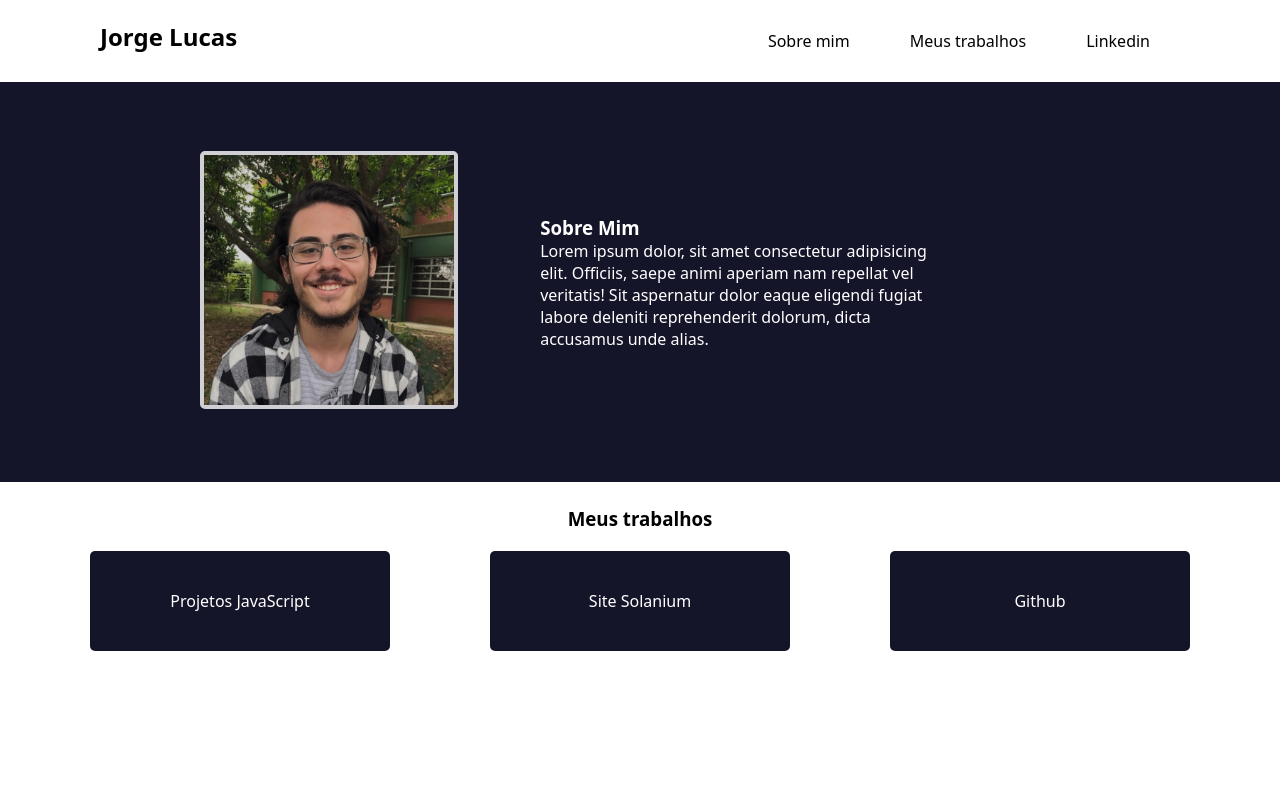
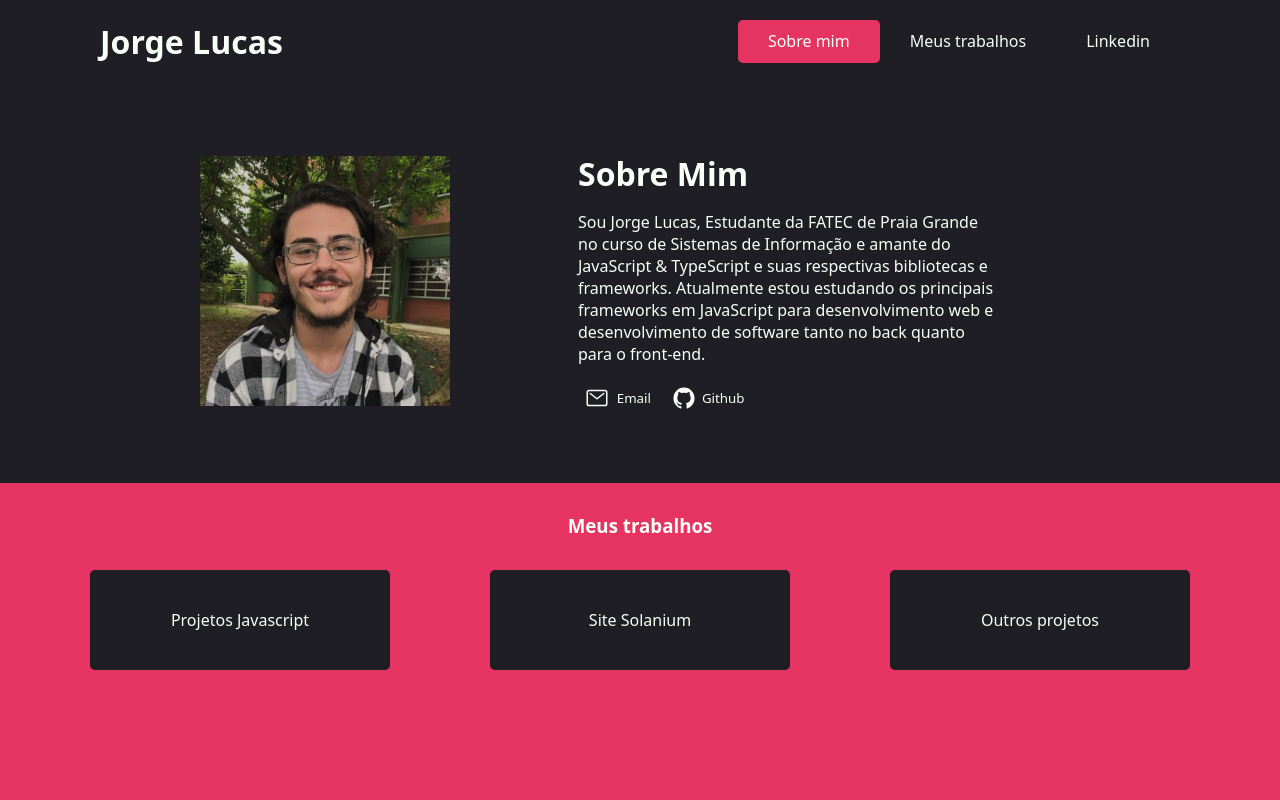
Before and after one commit to OTrigo/otrigo.github.io, a plain HTML site: page index.html in a window 1280 px wide. Shown: the top 800 px of the page. Drawn offline with nearby package versions, Linux system fonts and the light colour scheme.

Commit message:
Desenvolvimento do portfólio
Mudança na paleta de cores e aprimoramento de partes do CSS

```diff
--- a/assets/css/style.css
+++ b/assets/css/style.css
@@ -1,3 +1,38 @@
+:root{
+    --titulo:#eacdc2;
+    --texto:#f7fff7;
+    --fundo: #1e1e24;
+    --fundo-hover:white;
+    --texto-hover:black;
+    --fundo-claro:#E63462
+    --borda:#f7fff7;
+
+    --fundo2:#1e1e24;
+    --fundo3:#E63462;
+
+    --azul:#E63462;
+}
+
+/* Scroll */
+
+/* width */
+::-webkit-scrollbar {
+    width: 10px;
+  }
+
+  /* Track */
+  ::-webkit-scrollbar-track {
+    box-shadow: inset 0 0 5px var(--fundo);
+    border-radius: 10px;
+    background:var(--fundo-claro)
+  }
+
+  /* Handle */
+  ::-webkit-scrollbar-thumb {
+    background: var(--fundo3);
+    border-radius: 0px;
+  }
+
 *{
     padding: 0;
     margin: 0;
@@ -5,20 +40,26 @@
     scroll-behavior: smooth;
 }
 
+*::selection {
+    color: var(--titulo);
+    background-color: var(--fundo);
+  }
+
 body{
-    background-color: #15152A;
+    background-color: var(--fundo);
 }
 
 nav a:hover{
-    background-color: #15152A;
-    padding: 100% 10px;
+    background-color: var(--fundo3);
+    padding: 10% 10px;
     color: white;
     transition: all 0.2s ease-in-out;
+    border-radius:5px
 }
 
 a{
     text-decoration: none;
-    color: inherit ;
+    color: var(--texto) ;
 }
 
 nav{
@@ -36,17 +77,30 @@ main{
     flex-direction: row;
     justify-content: space-between;
     padding: 20px 100px;
-    background-color: white;
+    background-color: var(--fundo2);
+    color:var(--texto);
 }
 
-ul{
+.logo{
+    font-size:2rem;
+}
+
+ul.links{
     display: flex;
     flex-direction: row;
+}
+
+ul.links li:first-child{
+    background-color: var(--fundo3);
+    color: white;
+    transition: all 0.2s ease-in-out;
+    border-radius:5px
 }
 
 li{
     list-style-type: none;
     padding: 10px 30px;
+    font-size:1rem;
 }
 
 #hamburger, #icon-burg{
@@ -54,7 +108,7 @@ li{
 }
 
 #sobre-mim{
-    background-color: #15152A;
+    background-color: var(--fundo2);
     display: flex;
     align-items: center;
     height: 400px;
@@ -68,33 +122,81 @@ article.sobre-esquerdo{
 article.sobre-esquerdo img#perfil-imagem{
     height: 250px;
     width: 250px;
-    border: 4px solid white;
-    border-radius: 5px;
+}
+
+article.sobre-esquerdo::before{
+   background-color:var(--texto);
+   width:100%;
+   height:100%;
 }
 
 img#perfil-imagem{
     opacity: 0.8;
     transition: all 0.3s ease-in-out;
     margin-left: 50px;
+    border:0rem solid;
 }
 
 img#perfil-imagem:hover{
     opacity: 1;
     cursor: pointer;
+    border:1rem var(--fundo-hover) solid;
     transition: all 0.3s ease-in-out;
 }
 
 article.sobre-direito{
-    color: white;
+    color: var(--texto);
+    margin-left:10%;
 }
 
 article.sobre-direito p.text, article.sobre-direito h1.title{
-    width: 50%;
-    margin-left: 10%;
+    width: 60%;
+}
+
+article.sobre-direito h1.title{
+    font-size:2rem;
+    margin-bottom:0.5rem;
+    padding-bottom:0.5rem;
+}
+
+.buttons-wrapper{
+    display:flex;
+    flex-direction:row;
+}
+
+.button{
+    width:5rem;
+    margin-top:2.5%;
+    height:2rem;
+    border:var(--borda) solid 0.1rem;
+    color:var(--texto);
+    background: var(--fundo2);
+    transition: all 0.3s ease-in-out;
+    cursor:pointer;
+    text-align:center;
+    display:flex;
+    justify-content:space-between;
+    align-items:center;
+    padding:0 1%;
+    margin-right:10px;
+}
+
+.button:hover{
+    background:var(--fundo-hover);
+    color:var(--texto-hover);
+    border-radius:5px;
+}
+
+#github{
+    padding:0 0.5%;
+}
+
+ion-icon{
+    font-size:24px;
 }
 
 main section#meus-trabalhos{
-    background-color: white;
+    background-color: var(--fundo3);
     height: 600px;
     width: auto;
     display: flex;
@@ -103,7 +205,8 @@ main section#meus-trabalhos{
 
 #meus-trabalhos h1.title{
     text-align: center;
-    margin-top: 2%;
+    margin:2.5% 0 1% 0;
+    color:var(--texto)
 }
 
 .grupo-trabalhos{
@@ -117,7 +220,7 @@ span.amarelo-hover{
 }
 
 span.amarelo-hover:hover{
-    color: #FFBF00;
+    color: var(--texto);
     cursor: pointer;
     transition: all 0.3s ease-in-out ;
 }
@@ -128,16 +231,16 @@ span.amarelo-hover:hover{
     justify-content: center;
     height: 100px;
     width: 300px;
-    background-color: #15152A;
+    background-color: var(--fundo2);
     margin: 20px 50px;
-    color: white;
+    color: var(--texto);
     border-radius: 5px;
 }
 
 .bloco-trabalho:hover{
-    color:#15152A;
-    background-color: white;
-    border:1px solid #15152A;
+    color:var(--texto-hover);
+    background-color: var(--fundo-hover);
+    border:1px solid var(--fundo-3);
     cursor: pointer;
     transition: all 0.3s ease-in-out;
 }
@@ -179,4 +282,9 @@ span.amarelo-hover:hover{
         margin-top: 20%;
     }
 
+    #sobre-mim{
+        height:auto;
+        padding-bottom:10%;
+    }
+
 }
--- a/index.html
+++ b/index.html
@@ -10,11 +10,11 @@
 <body>
     <nav>
         <div class="width-nav">
-            <h1><span class="amarelo-hover">Jorge</span> <span class="amarelo-hover">Lucas</span></h1>
+            <h1 class="logo"><span class="amarelo-hover">Jorge</span> <span class="amarelo-hover">Lucas</span></h1>
             <ul class="links">
                 <li><a href="#sobre-mim">Sobre mim</a></li>
                 <li><a href="#meus-trabalhos">Meus trabalhos</a></li>
-                <li><a href="#linkedin">Linkedin</a></li>
+                <li><a href="https://www.linkedin.com/in/jorge-lucas-473a32211/" target="_blank">Linkedin</a></li>
             </ul>
             <div class="menu-btn" id="hamburger">
                 <ion-icon name="menu-outline" id="icon-burg"></ion-icon>
@@ -34,13 +34,21 @@
                     Sobre Mim
                 </h1>
                 <p class="text">
-                    Lorem ipsum dolor,
-                    sit amet consectetur adipisicing elit. Officiis,
-                    saepe animi aperiam nam repellat vel veritatis!
-                    Sit aspernatur dolor eaque eligendi fugiat
-                    labore deleniti reprehenderit dolorum,
-                    dicta accusamus unde alias.
+                    Sou Jorge Lucas, Estudante da <span class="amarelo-hover">FATEC de Praia Grande no curso de Sistemas de Informação</span> e amante do JavaScript & TypeScript e suas respectivas bibliotecas e frameworks.
+                    Atualmente estou estudando os principais frameworks em JavaScript para desenvolvimento web e desenvolvimento de software tanto no back quanto para o front-end.
                 </p>
+                <div class="buttons-wrapper">
+                    <button class="button" id="email">
+                        <ion-icon name="mail-outline" id="icon-email"></ion-icon>
+                        <text>Email</text>
+                    </button>
+
+                    <button class="button" id="github">
+                        <ion-icon name="logo-github"></ion-icon>
+                        <text>Github</text>
+                    </button>
+                </div>
+
             </article>
 
         </section>
@@ -51,9 +59,23 @@
             <article class="trabalhos">
                 <h1 class="title">Meus trabalhos</h1>
                 <div class="grupo-trabalhos">
-                    <div class="bloco-trabalho"><p>Projetos JavaScript</p></div>
-                    <div class="bloco-trabalho"><p>Site Solanium</p></div>
-                    <div class="bloco-trabalho"><p>Github</p></div>
+                    <a href="#javascript" target="_blank">
+                        <div class="bloco-trabalho">
+                            <p>Projetos Javascript</p>
+                        </div>
+                    </a>
+
+                    <a href="https://solanium.com.br" target="_blank">
+                        <div class="bloco-trabalho">
+                            <p>Site Solanium</p>
+                        </div>
+                    </a>
+
+                    <a href="https://solanium.com.br" target="_blank">
+                        <div class="bloco-trabalho">
+                            <p>Outros projetos</p>
+                        </div>
+                    </a>
                 </div>
             </article>
     </main>
```
